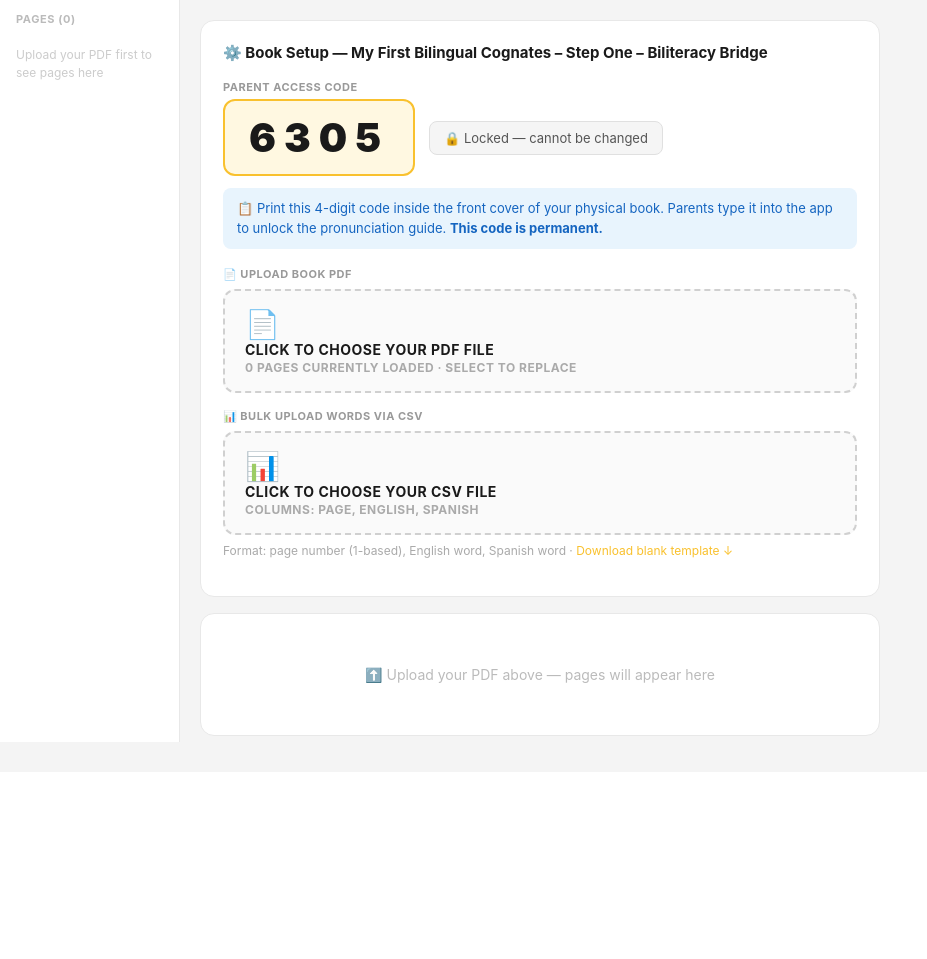
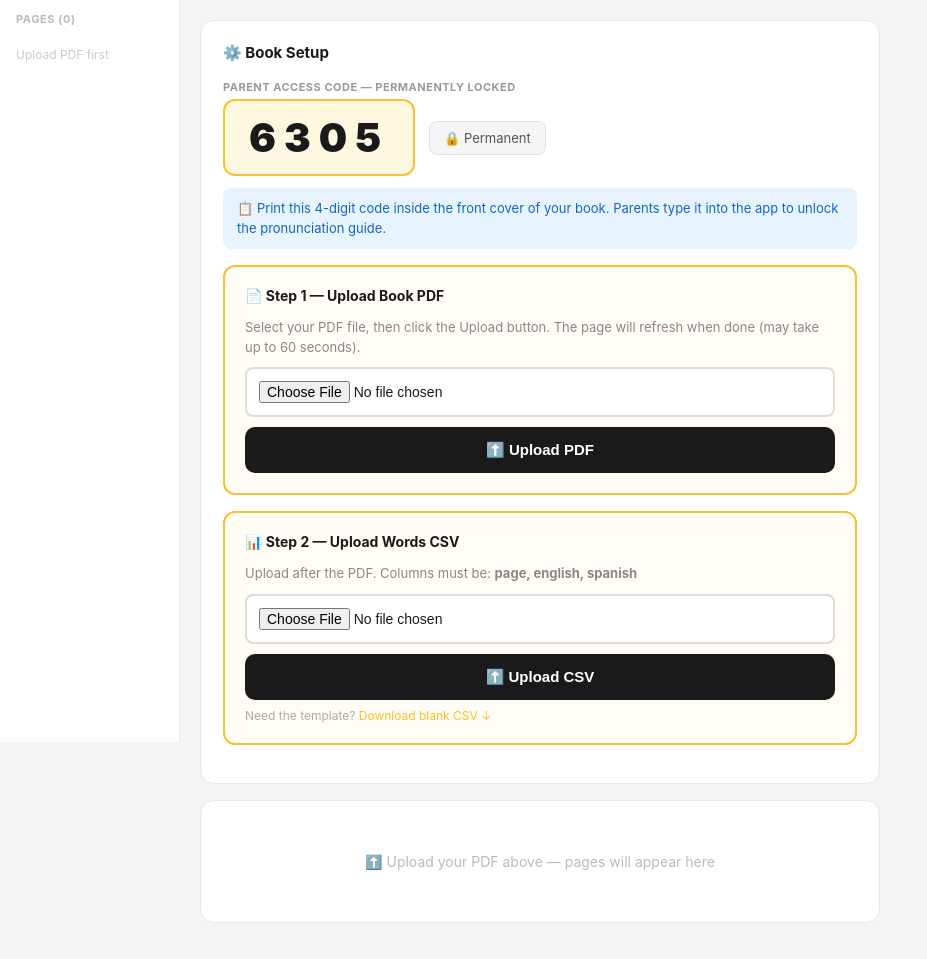
Before and after one commit to mcmillanme85-debug/Biliteracy-Bridge---Step-One, a Flask app: page /admin/book/my-first-bilingual-cognates in a window 1280 px wide. Shown: the part 60-1019 px from the top of the page, without its empty margins (0-927 px from the left). Before the commit the page ends 802 px from the top, so only its background shows below. Run offline with Flask 3, Linux system fonts and the light colour scheme; the visitor is signed in with stand-in values (Sample User, id 1).

Commit message:
Add files via upload

```diff
--- a/templates/admin_book.html
+++ b/templates/admin_book.html
@@ -28,28 +28,49 @@ header{background:#1a1a1a;padding:12px 20px;display:flex;align-items:center;just
 .main{padding:20px;max-width:720px}
 .card{background:#fff;border-radius:14px;border:1px solid #e8e8e8;padding:22px;margin-bottom:16px}
 .card-title{font-size:15px;font-weight:700;margin-bottom:18px;display:flex;align-items:center;gap:7px}
-/* Alert banners */
 .alert{padding:12px 16px;border-radius:10px;font-size:14px;font-weight:600;margin-bottom:16px;display:flex;align-items:center;gap:8px}
 .alert-ok{background:#E8F5E9;color:#2E7D32;border:1.5px solid #A5D6A7}
 .alert-err{background:#FFEBEE;color:#C62828;border:1.5px solid #EF9A9A}
-/* Code section */
 .code-row{display:flex;align-items:center;gap:14px;flex-wrap:wrap;margin-bottom:12px}
 .code-big{font-size:40px;font-weight:900;letter-spacing:8px;color:#1a1a1a;background:#FFF8E1;padding:12px 24px;border-radius:12px;border:2px solid #F9C12E}
-.code-locked-badge{display:flex;align-items:center;gap:6px;font-size:13px;color:#555;background:#f5f5f5;padding:8px 14px;border-radius:8px;border:1px solid #e0e0e0}
-.info-box{background:#E8F4FD;border-radius:8px;padding:11px 14px;font-size:13px;color:#1565C0;line-height:1.5}
-/* Upload forms */
-.upload-form-wrap{margin-bottom:16px}
-.upload-form-wrap label{display:block;font-size:11px;font-weight:700;color:#999;text-transform:uppercase;letter-spacing:.5px;margin-bottom:8px}
-.upload-btn{display:flex;align-items:center;gap:10px;padding:16px 20px;border-radius:12px;border:2.5px dashed #d0d0d0;background:#fafafa;cursor:pointer;transition:all .2s;text-decoration:none;width:100%}
-.upload-btn:hover{border-color:#F9C12E;background:#FFFDF5}
-.upload-btn input[type=file]{display:none}
-.upload-icon{font-size:28px;flex-shrink:0}
-.upload-text strong{display:block;font-size:14px;font-weight:700;color:#1a1a1a;margin-bottom:2px}
-.upload-text span{font-size:12px;color:#aaa}
-.upload-submit{margin-top:10px;background:#1a1a1a;color:#fff;border:none;padding:11px 22px;border-radius:10px;font-size:14px;font-weight:700;cursor:pointer;display:none;transition:background .15s}
-.upload-submit:hover{background:#333}
-.upload-submit.visible{display:block}
-/* Page editor */
+.locked-badge{font-size:13px;color:#555;background:#f5f5f5;padding:8px 14px;border-radius:8px;border:1px solid #e0e0e0}
+.info-box{background:#E8F4FD;border-radius:8px;padding:11px 14px;font-size:13px;color:#1565C0;line-height:1.5;margin-bottom:16px}
+
+/* ── UPLOAD SECTION — plain and simple ── */
+.upload-section{background:#FFFDF5;border:2px solid #F9C12E;border-radius:12px;padding:20px;margin-bottom:16px}
+.upload-section h3{font-size:14px;font-weight:700;color:#1a1a1a;margin-bottom:14px;display:flex;align-items:center;gap:6px}
+.upload-section p{font-size:13px;color:#888;margin-bottom:10px;line-height:1.5}
+/* Make the file input BIG and visible */
+input[type=file]{
+  display:block;
+  width:100%;
+  padding:12px;
+  font-size:14px;
+  border:2px solid #ddd;
+  border-radius:8px;
+  background:#fff;
+  cursor:pointer;
+  margin-bottom:10px;
+  color:#1a1a1a;
+}
+input[type=file]:hover{border-color:#F9C12E}
+.btn-upload{
+  display:block;
+  width:100%;
+  background:#1a1a1a;
+  color:#fff;
+  border:none;
+  padding:14px;
+  border-radius:10px;
+  font-size:15px;
+  font-weight:700;
+  cursor:pointer;
+  transition:background .15s;
+  text-align:center;
+}
+.btn-upload:hover{background:#333}
+
+/* ── Page editor ── */
 .field{margin-bottom:14px}
 .field label{display:block;font-size:11px;font-weight:700;color:#999;text-transform:uppercase;letter-spacing:.5px;margin-bottom:5px}
 .field input,.field textarea{width:100%;padding:10px 12px;border:1.5px solid #e8e8e8;border-radius:8px;font-size:15px;color:#1a1a1a;outline:none;transition:border-color .15s;font-family:inherit}
@@ -60,10 +81,10 @@ header{background:#1a1a1a;padding:12px 20px;display:flex;align-items:center;just
 .built-in-preview{font-size:12px;color:#999;font-style:italic;line-height:1.5;padding:8px 10px;background:#f9f9f9;border-radius:6px;border-left:3px solid #F9C12E;margin-bottom:10px}
 .built-in-preview b{color:#E65100;font-style:normal}
 .check-row{display:flex;align-items:center;gap:8px;font-size:13px;color:#555;padding:6px 0}
-.check-row input{width:16px;height:16px;accent-color:#F9C12E;cursor:pointer}
+.check-row input[type=checkbox]{width:16px;height:16px;accent-color:#F9C12E;cursor:pointer}
 .page-img{max-width:260px;width:100%;border-radius:10px;border:1px solid #eee;margin-bottom:14px;display:block}
 .save-row{display:flex;align-items:center;gap:12px;margin-top:8px}
-.btn-save{background:#F9C12E;color:#1a1a1a;border:none;padding:12px 28px;border-radius:10px;font-size:15px;font-weight:800;cursor:pointer;transition:background .15s}
+.btn-save{background:#F9C12E;color:#1a1a1a;border:none;padding:12px 28px;border-radius:10px;font-size:15px;font-weight:800;cursor:pointer}
 .btn-save:hover{background:#e6b020}
 .save-status{font-size:13px;color:#aaa}
 .save-status.ok{color:#2E7D32}.save-status.err{color:#C62828}
@@ -86,11 +107,11 @@ header{background:#1a1a1a;padding:12px 20px;display:flex;align-items:center;just
 </header>
 
 <div class="layout">
-  <!-- Sidebar page list -->
+  <!-- Sidebar -->
   <div class="sidebar">
     <div class="sidebar-title">Pages ({{ book.num_pages }})</div>
     {% if book.num_pages == 0 %}
-      <div style="padding:10px 8px;font-size:12px;color:#ccc;line-height:1.5">Upload your PDF first to see pages here</div>
+      <div style="padding:10px 8px;font-size:12px;color:#ccc;line-height:1.5">Upload PDF first</div>
     {% endif %}
     {% for i in range(book.num_pages) %}
     {% set p = book.pages[i] if i < book.pages|length else {} %}
@@ -101,95 +122,61 @@ header{background:#1a1a1a;padding:12px 20px;display:flex;align-items:center;just
     {% endfor %}
   </div>
 
-  <!-- Main content -->
+  <!-- Main -->
   <div class="main">
 
-    <!-- Flash messages from redirects -->
     {% if msg == 'pdf_ok' %}
-    <div class="alert alert-ok">✅ PDF uploaded! {{ msg_val }} pages loaded. Now upload your CSV to add all the words.</div>
+    <div class="alert alert-ok">✅ PDF uploaded! {{ msg_val }} pages loaded. Now upload your CSV.</div>
     {% elif msg == 'pdf_err' %}
-    <div class="alert alert-err">❌ PDF upload failed: {{ msg_val }}</div>
+    <div class="alert alert-err">❌ PDF failed: {{ msg_val }}</div>
     {% elif msg == 'csv_ok' %}
-    <div class="alert alert-ok">✅ Words loaded for {{ msg_val }} pages! Click any page in the sidebar to check them.</div>
+    <div class="alert alert-ok">✅ Words loaded for {{ msg_val }} pages!</div>
     {% elif msg == 'csv_err' %}
-    <div class="alert alert-err">❌ CSV upload failed: {{ msg_val }}</div>
+    <div class="alert alert-err">❌ CSV failed: {{ msg_val }}</div>
     {% endif %}
 
-    <!-- Book setup card -->
     <div class="card">
-      <div class="card-title">⚙️ Book Setup — {{ book.title }}</div>
+      <div class="card-title">⚙️ Book Setup</div>
 
-      <!-- Access code (locked once set) -->
+      <!-- Code -->
       <div class="field">
-        <label>Parent Access Code</label>
+        <label>Parent Access Code — permanently locked</label>
         <div class="code-row">
           <div class="code-big">{{ book.access_code or '—' }}</div>
-          {% if book.get('code_locked') %}
-          <div class="code-locked-badge">🔒 Locked — cannot be changed</div>
-          {% endif %}
+          <div class="locked-badge">🔒 Permanent</div>
         </div>
-        <div class="info-box">
-          📋 Print this 4-digit code inside the front cover of your physical book. Parents type it into the app to unlock the pronunciation guide. <strong>This code is permanent.</strong>
-        </div>
+        <div class="info-box">📋 Print this 4-digit code inside the front cover of your book. Parents type it into the app to unlock the pronunciation guide.</div>
       </div>
 
-      <!-- PDF upload — standard HTML form, most reliable -->
-      <div class="upload-form-wrap" style="margin-top:18px">
-        <label>📄 Upload Book PDF</label>
-        <form method="POST" action="/admin/book/{{ book_id }}/upload-pdf"
-              enctype="multipart/form-data" id="pdfForm">
-          <label class="upload-btn" for="pdfFile">
-            <div class="upload-icon">📄</div>
-            <div class="upload-text">
-              <strong id="pdfLabel">Click to choose your PDF file</strong>
-              <span>{{ book.num_pages }} pages currently loaded · Select to replace</span>
-            </div>
-            <input type="file" name="pdf" id="pdfFile" accept=".pdf"
-                   onchange="document.getElementById('pdfLabel').textContent=this.files[0].name;
-                             document.getElementById('pdfSubmit').classList.add('visible')">
-          </label>
-          <button type="submit" id="pdfSubmit" class="upload-submit"
-                  onclick="this.textContent='⏳ Uploading… please wait (up to 60 sec)';this.disabled=true;">
-            ⬆️ Upload PDF Now
-          </button>
+      <!-- PDF upload — dead simple form -->
+      <div class="upload-section">
+        <h3>📄 Step 1 — Upload Book PDF</h3>
+        <p>Select your PDF file, then click the Upload button. The page will refresh when done (may take up to 60 seconds).</p>
+        <form method="POST" action="/admin/book/{{ book_id }}/upload-pdf" enctype="multipart/form-data">
+          <input type="file" name="pdf" accept=".pdf" required>
+          <button type="submit" class="btn-upload">⬆️ Upload PDF</button>
         </form>
       </div>
 
-      <!-- CSV upload — standard HTML form -->
-      <div class="upload-form-wrap">
-        <label>📊 Bulk Upload Words via CSV</label>
-        <form method="POST" action="/admin/book/{{ book_id }}/upload-csv"
-              enctype="multipart/form-data" id="csvForm">
-          <label class="upload-btn" for="csvFile">
-            <div class="upload-icon">📊</div>
-            <div class="upload-text">
-              <strong id="csvLabel">Click to choose your CSV file</strong>
-              <span>Columns: page, english, spanish</span>
-            </div>
-            <input type="file" name="csv" id="csvFile" accept=".csv,.txt"
-                   onchange="document.getElementById('csvLabel').textContent=this.files[0].name;
-                             document.getElementById('csvSubmit').classList.add('visible')">
-          </label>
-          <button type="submit" id="csvSubmit" class="upload-submit"
-                  onclick="this.textContent='⏳ Loading words…';this.disabled=true;">
-            ⬆️ Upload CSV Now
-          </button>
+      <!-- CSV upload — dead simple form -->
+      <div class="upload-section">
+        <h3>📊 Step 2 — Upload Words CSV</h3>
+        <p>Upload after the PDF. Columns must be: <strong>page, english, spanish</strong></p>
+        <form method="POST" action="/admin/book/{{ book_id }}/upload-csv" enctype="multipart/form-data">
+          <input type="file" name="csv" accept=".csv,.txt" required>
+          <button type="submit" class="btn-upload">⬆️ Upload CSV</button>
         </form>
-        <div class="csv-hint">
-          Format: page number (1-based), English word, Spanish word ·
-          <a onclick="downloadTemplate()">Download blank template ↓</a>
-        </div>
+        <div class="csv-hint">Need the template? <a onclick="downloadTemplate()">Download blank CSV ↓</a></div>
       </div>
     </div>
 
-    <!-- Per-page editor -->
+    <!-- Page editor -->
     <div class="card">
       {% if book.num_pages == 0 %}
       <div class="no-pages-msg">⬆️ Upload your PDF above — pages will appear here</div>
       {% else %}
       <div class="card-title">✏️ Page <span id="pageNum">1</span> of {{ book.num_pages }}</div>
-      <img class="page-img" id="pageImg" src="/page-image/{{ book_id }}/0"
-           alt="Page preview" onerror="this.style.display='none'">
+      <img class="page-img" id="pageImg" src="/page-image/{{ book_id }}/0" alt="Page" onerror="this.style.display='none'">
       <div class="two-col">
         <div class="field">
           <label>🇺🇸 English Word</label>
@@ -201,10 +188,10 @@ header{background:#1a1a1a;padding:12px 20px;display:flex;align-items:center;just
         </div>
       </div>
       <div class="field">
-        <label>💡 Custom Teaching Tip <span style="font-weight:400;color:#ccc">(optional)</span></label>
+        <label>💡 Custom Teaching Tip <span style="font-weight:400;color:#ccc">(optional — leave blank for built-in)</span></label>
         <div class="tip-wrap">
           <div class="built-in-preview" id="builtInPreview">Enter an English word above to preview the built-in teaching tip.</div>
-          <textarea id="customTip" placeholder="Leave blank to use the built-in tip automatically. Write here to override it with your own words."></textarea>
+          <textarea id="customTip" placeholder="Leave blank to use the built-in tip. Write here to override with your own words."></textarea>
         </div>
       </div>
       <div class="field">
@@ -230,10 +217,10 @@ const PAGES     = {{ book.pages | tojson }};
 let currentPage = 0;
 
 const TIPS = {
-"armadillo":"The double L makes a 'y' sound: ar-ma-DEE-yo. 'Armadillo' means 'little armored one' — tap fingers on your arm like armor!",
+"armadillo":"The double L makes a 'y' sound: ar-ma-DEE-yo. 'Armadillo' means 'little armored one' in Spanish — tap fingers on your arm like armor!",
 "buffalo":"Nearly identical! Count syllables: Buf-fa-lo / Bú-fa-lo — both 3. The accent mark shows where to stress.",
 "baboon":"Listen for the shared 'ba' at the start! English: ba-BOON, Spanish: ba-bwee-NO.",
-"crocodile":"The letters C-R-O-C are in both — they just rearranged! Clap syllables: Croc-o-dile / Co-co-dri-lo.",
+"crocodile":"The letters C-R-O-C are in both — just rearranged! Clap syllables: Croc-o-dile / Co-co-dri-lo.",
 "camel":"Double L in 'camello' sounds like 'y': ka-MEY-yo. Count humps on the camel — count the Ls: 2!",
 "dinosaur":"Spanish adds 'io' at the end! Cover the 'io' in dinosaurio — the English word is hiding inside.",
 "dolphin":"Accent on í means FEEN — stretch it! English: DOL-fin; Spanish: del-FEEN.",
@@ -250,53 +237,53 @@ const TIPS = {
 "monkey":"DIFFERENT WORD — important lesson! Mono (most of Latin America) or Mico (Colombia).",
 "ocelot":"Spanish adds 'e': ocelot → ocelote. Say: O-se-lot / o-se-LO-te. Very common pattern.",
 "panther":"English 'th' → Spanish 't': PAN-ther → pan-TE-ra. This pattern works for hundreds of words!",
-"penguin":"The ü (two dots) means pronounce the U: pin-GWEE-no. Without dots, 'gu' before 'i' is silent.",
-"rhinoceros":"English 'rh' → Spanish plain 'r'. Both from the same Greek word meaning 'nose-horn'.",
+"penguin":"The ü (two dots) means pronounce the U: pin-GWEE-no. Without dots 'gu' before 'i' is silent.",
+"rhinoceros":"English 'rh' → Spanish plain 'r'. Both from Greek meaning 'nose-horn'.",
 "salamander":"Just the last 2 letters swapped: sala-MAN-der / sala-MAN-dra. Both have 4 syllables!",
-"tiger":"T-G-R stays in both words! Spanish always pronounces the final 'e' — no silent letters.",
+"tiger":"T-G-R stays in both! Spanish always pronounces the final 'e' — no silent letters.",
 "tortoise":"Different roots, but 'Tortuga' is the famous pirate island! Great history conversation.",
-"uakari":"PERFECT COGNATE from a Brazilian indigenous language! wah-KAH-ree / wah-kah-REE.",
+"uakari":"PERFECT COGNATE from Brazilian indigenous language! wah-KAH-ree / wah-kah-REE.",
 "viper":"Both from Latin 'vipera.' Spanish 'v' sounds like 'b': VEE-bo-rah.",
-"yak":"PERFECT COGNATE from Tibetan! Identical in both languages — one word, two languages!",
+"yak":"PERFECT COGNATE from Tibetan! Identical in both languages.",
 "cactus":"PERFECT COGNATE! KAK-tus / KAHK-toos. Same spelling, barely different pronunciation.",
 "canyon":"English borrowed 'canyon' FROM Spanish 'cañón'! The ñ makes the 'ny' sound.",
-"island":"Both from Latin 'insula.' English 'island' has a SILENT S added to look more Latin!",
-"desert":"English: 2 syllables; Spanish de-SYEHR-to: 4 syllables. The 'ie' is two vowels gliding together.",
-"meteor":"Spanish adds 'o': meteor → meteoro! Science words often follow this -or → -oro pattern.",
+"island":"Both from Latin 'insula.' English 'island' has a SILENT S added to look Latin!",
+"desert":"English: 2 syllables. Spanish de-SYEHR-to: 4 syllables. The 'ie' is two vowels gliding.",
+"meteor":"Spanish adds 'o': meteor → meteoro! Science words often follow -or → -oro.",
 "palm":"English 'palm' silent L sometimes; Spanish 'palma' always says it. La palma is feminine!",
-"ocean":"English: OH-shun (2 syllables). Spanish o-SEH-ah-no: 4 syllables. Spanish speaks every letter.",
-"planet":"Spanish adds 'a': planet → planeta! Both from Greek 'planetes' meaning 'wanderer.'",
-"safari":"PERFECT COGNATE from Arabic 'safar' (journey) — borrowed identically by both languages.",
-"tornado":"PERFECT COGNATE — English borrowed FROM Spanish! Listen: tor-NEI-do vs tor-NAH-do.",
+"ocean":"English: OH-shun (2 syllables). Spanish o-SEH-ah-no: 4. Spanish speaks every letter.",
+"planet":"Spanish adds 'a': planet → planeta! Both from Greek 'planetes' meaning wanderer.",
+"safari":"PERFECT COGNATE from Arabic 'safar' (journey) — borrowed identically by both.",
+"tornado":"PERFECT COGNATE — English borrowed FROM Spanish! tor-NEI-do vs tor-NAH-do.",
 "volcano":"English adds 'o'; Spanish is shorter: vol-KAHN. Both from the Roman god Vulcanus.",
 "banana":"PERFECT COGNATE! Identical — from West African languages through Portuguese trade.",
 "broccoli":"Both from Italian! Almost identical — English and Spanish agree on Italian food words.",
 "cacao":"PERFECT COGNATE from Nahuatl (Aztec)! ka-KAH-oh. Chocolate comes from this plant!",
 "cereal":"PERFECT COGNATE from goddess Ceres! Same spelling, accent mark shows the stress.",
 "chocolate":"PERFECT COGNATE from Nahuatl! English: 3 syllables. Spanish: 4. Every syllable spoken!",
-"coconut":"Spanish uses just 'coco'! 'Coconut' in English = 'coco' in Spanish. Shorter and sweeter.",
-"fruit":"Both from Latin 'fructus.' Spanish adds 'a' — la fruta is feminine. Name the fruits!",
-"hamburger":"Both named after Hamburg, Germany! 'hambur' appears in both — same city, same food.",
+"coconut":"Spanish uses just 'coco'! The 'nut' part is implied. Sometimes Spanish is more concise.",
+"fruit":"Both from Latin 'fructus.' Spanish adds 'a' — la fruta is feminine. Name all the fruits!",
+"hamburger":"Both named after Hamburg, Germany! 'hambur' is in both — same city, same food.",
 "kiwi":"PERFECT COGNATE from Māori (New Zealand)! KEE-wee in both languages.",
-"lemon":"Accent = last syllable stress: lee-MOHN. Both from Arabic 'laymun' via trade routes.",
+"lemon":"Accent = last-syllable stress: lee-MOHN. Both from Arabic 'laymun' via trade routes.",
 "mango":"PERFECT COGNATE from Tamil/Sanskrit! Identical — via Portuguese from India.",
 "melon":"Spanish: me-LOHN (last syllable). English: MEL-on (first). Same word, different music!",
 "papaya":"PERFECT COGNATE from Taíno (Caribbean indigenous)! Honoring Caribbean heritage.",
 "pasta":"PERFECT COGNATE from Italian! Identical — food words from Italy always match.",
-"salmon":"L is SILENT in English — SAM-un! Spanish says every letter: sal-MOHN. No silent letters!",
+"salmon":"L is SILENT in English — SAM-un! Spanish says every letter: sal-MOHN.",
 "soup":"Both share S-P: SouP / SoPa. From Latin 'suppa.' Finding shared letters is a key skill!",
-"tomato":"From Nahuatl 'tomatl'! This is the word behind 'you say to-MAY-to, I say to-MAH-to!'",
+"tomato":"From Nahuatl 'tomatl'! The word behind 'you say to-MAY-to, I say to-MAH-to!'",
 "vanilla":"Spanish 'v' sounds like 'b' AND double-ll sounds like 'y': bai-NEE-ya! From Nahuatl.",
 "yogurt":"Spanish drops the 't': yogurt → yogur! From Turkish — Spanish is closer to the original."
 };
 
 function updatePreview() {
   const word = (document.getElementById("enWord").value||"").toLowerCase().trim().split(/[\s\/]/)[0];
-  const el   = document.getElementById("builtInPreview");
+  const el = document.getElementById("builtInPreview");
   if (!el) return;
   const tip = TIPS[word];
   if (tip)       el.innerHTML = `<b>Built-in tip:</b> ${tip}`;
-  else if (word) el.innerHTML = `No built-in tip for "${word}" — write a custom one below if you'd like.`;
+  else if (word) el.innerHTML = `No built-in tip for "${word}" — write a custom one below.`;
   else           el.innerHTML = `Enter an English word above to preview the built-in teaching tip.`;
 }
 
@@ -306,12 +293,12 @@ function loadPage(idx) {
   const pg = document.getElementById("pageNum");
   if (pg) pg.textContent = idx + 1;
   const img = document.getElementById("pageImg");
-  if (img) { img.src = `/page-image/${BOOK_ID}/${idx}`; img.style.display = "block"; }
+  if (img) { img.src = `/page-image/${BOOK_ID}/${idx}`; img.style.display="block"; }
   const p = PAGES[idx] || {};
-  const set = (id, val) => { const el = document.getElementById(id); if(el) el.value = val||""; };
+  const set = (id,v) => { const el=document.getElementById(id); if(el) el.value=v||""; };
   set("enWord", p.english); set("esWord", p.spanish); set("customTip", p.custom_tip);
   const note = document.getElementById("teacherNote");
-  if (note) note.checked = p.teacher_note || false;
+  if (note) note.checked = p.teacher_note||false;
   updatePreview();
   const st = document.getElementById("saveStatus");
   if (st) st.textContent = "";
@@ -322,34 +309,34 @@ async function savePage() {
   if (!st) return;
   st.textContent = "Saving…"; st.className = "save-status";
   const body = {
-    page_idx:     currentPage,
-    english:      (document.getElementById("enWord").value||"").trim(),
-    spanish:      (document.getElementById("esWord").value||"").trim(),
-    custom_tip:   (document.getElementById("customTip").value||"").trim(),
+    page_idx: currentPage,
+    english:  (document.getElementById("enWord").value||"").trim(),
+    spanish:  (document.getElementById("esWord").value||"").trim(),
+    custom_tip:(document.getElementById("customTip").value||"").trim(),
     teacher_note: document.getElementById("teacherNote").checked
   };
-  if (!PAGES[currentPage]) PAGES[currentPage] = {};
+  if (!PAGES[currentPage]) PAGES[currentPage]={};
   Object.assign(PAGES[currentPage], body);
   const dot = document.querySelector(`#pgbtn_${currentPage} .dot`);
-  if (dot) dot.className = "dot " + (body.english ? "dot-on" : "dot-off");
+  if (dot) dot.className = "dot "+(body.english?"dot-on":"dot-off");
   try {
-    const r = await fetch(`/admin/book/${BOOK_ID}/save-page`, {
-      method:"POST", headers:{"Content-Type":"application/json"}, body:JSON.stringify(body)
+    const r = await fetch(`/admin/book/${BOOK_ID}/save-page`,{
+      method:"POST",headers:{"Content-Type":"application/json"},body:JSON.stringify(body)
     });
     const d = await r.json();
-    st.textContent = d.success ? "✅ Saved!" : "❌ " + (d.error||"Error");
-    st.className   = "save-status " + (d.success ? "ok" : "err");
+    st.textContent = d.success ? "✅ Saved!" : "❌ "+(d.error||"Error");
+    st.className = "save-status "+(d.success?"ok":"err");
   } catch(e) {
-    st.textContent = "❌ Network error — try again"; st.className = "save-status err";
+    st.textContent = "❌ Network error"; st.className = "save-status err";
   }
 }
 
 function downloadTemplate() {
-  const n = Math.max(NUM_PAGES, 67);
+  const n = Math.max(NUM_PAGES,67);
   const rows = ["page,english,spanish"];
-  for (let i = 1; i <= n; i++) rows.push(`${i},,`);
+  for (let i=1;i<=n;i++) rows.push(`${i},,`);
   const a = document.createElement("a");
-  a.href = URL.createObjectURL(new Blob([rows.join("\n")], {type:"text/csv"}));
+  a.href = URL.createObjectURL(new Blob([rows.join("\n")],{type:"text/csv"}));
   a.download = "book_words_template.csv";
   a.click();
 }
```
